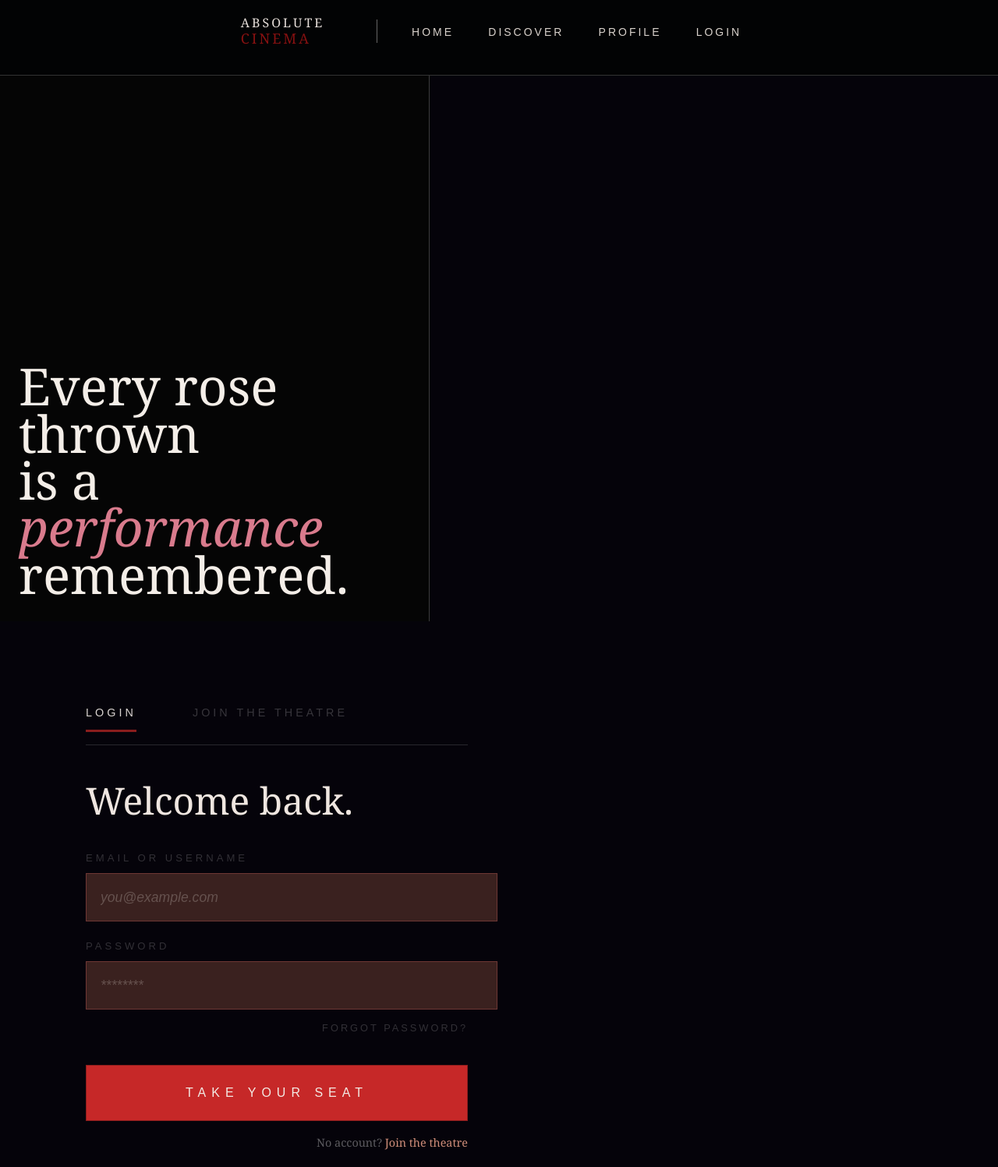
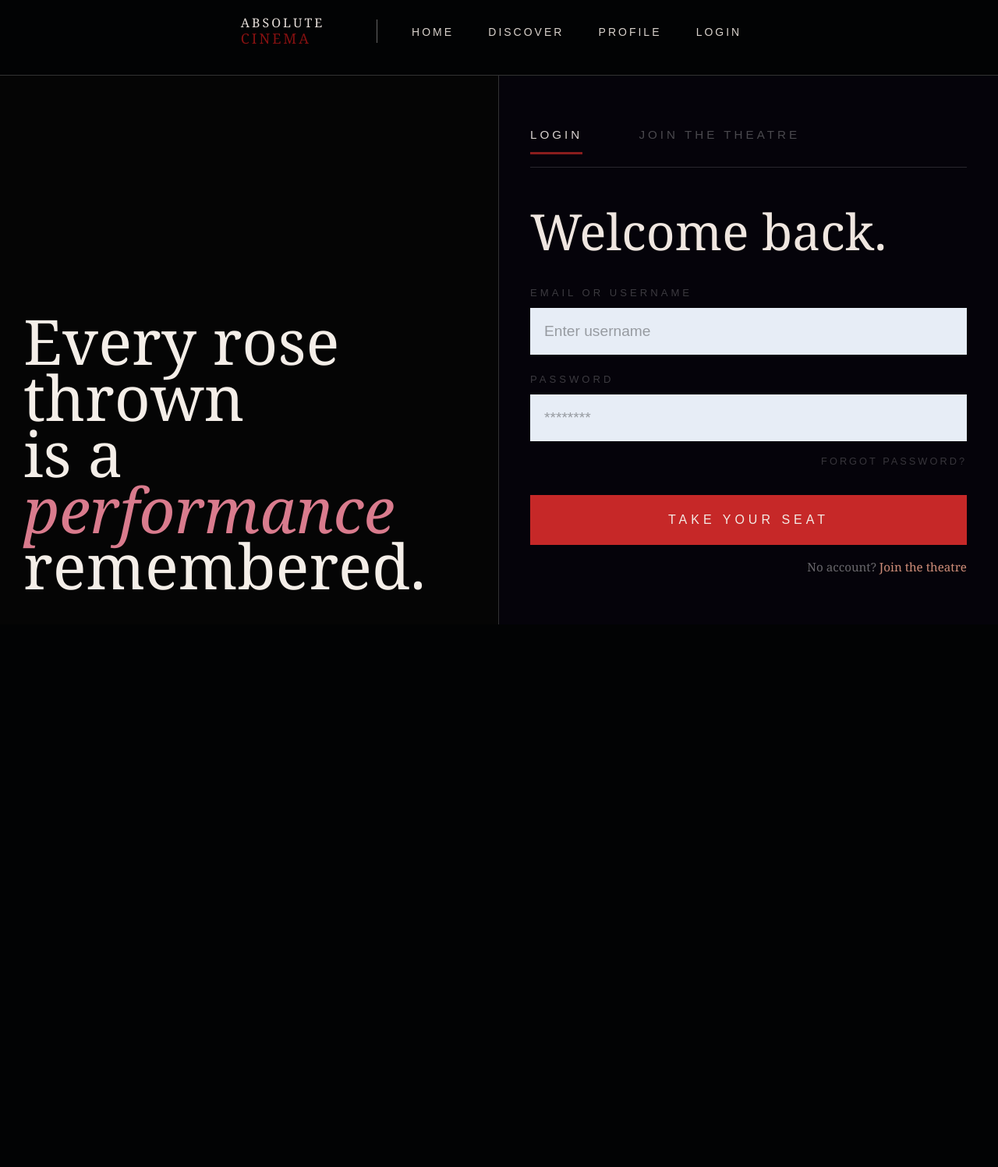
Before and after one commit to Erinmcelvanna/AbsoluteCinemaProject, a Django app: page /login/ in a window 1280 px wide. Shown: the whole page at 78% size. After the commit the page ends 801 px from the top, so only its background shows below. Run offline with Django 5.2, Linux system fonts and the light colour scheme.

Commit message:
fix login and register page

```diff
--- a/rango/Templates/rango/login.html
+++ b/rango/Templates/rango/login.html
@@ -22,7 +22,7 @@ Login
 
             <div class="login-tabs">
                 <a href="{% url 'rango:login' %}" class="active">LOGIN</a>
-                <a href="{% url 'rango:register' %}">JOIN THE THEATRE</a>
+                <a href="{% url 'rango:register' %}?next={{ next }}">JOIN THE THEATRE</a>
             </div>
 
             <div class="login-form-wrap">
@@ -34,12 +34,13 @@ Login
 
                 <form method="post" class="login-form">
                     {% csrf_token %}
+                    <input type="hidden" name="next" value="{{ next }}">
 
                     <label for="id_username">EMAIL OR USERNAME</label>
-                    <input type="text" name="username" id="id_username" placeholder="you@example.com">
+                    <input type="text" name="username" id="id_username" placeholder="Enter username" required>
 
                     <label for="id_password">PASSWORD</label>
-                    <input type="password" name="password" id="id_password" placeholder="********">
+                    <input type="password" name="password" id="id_password" placeholder="********" required>
 
                     <p class="forgot-link">FORGOT PASSWORD?</p>
 
@@ -47,7 +48,7 @@ Login
                 </form>
 
                 <p class="join-link">
-                    No account? <a href="{% url 'rango:register' %}">Join the theatre</a>
+                    No account? <a href="{% url 'rango:register' %}?next={{ next }}">Join the theatre</a>
                 </p>
             </div>
 
--- a/rango/static/css/style.css
+++ b/rango/static/css/style.css
@@ -176,44 +176,48 @@ a {
     background-color: #07050c;
 }
 /* Login/register */
+/* Login/register */
 .login-page {
-    min-height: 700px;
-    background: #05030a;
-    font-size: 0;
+    display: flex;
+    min-height: calc(100vh - 96px);
+    background: linear-gradient(to right, #000000 0%, #000000 46%, #05030a 46%, #05030a 100%);
+}
+
+.login-left,
+.login-right {
+    width: 50%;
+    min-height: calc(100vh - 96px);
 }
 
 .login-left {
-    width: 43%;
-    min-height: 700px;
-    display: inline-block;
-    vertical-align: top;
     position: relative;
-    border-right: 1px solid rgba(255,255,255,0.22);
+    border-right: 1px solid rgba(255,255,255,0.18);
     background: #050505;
+    display: flex;
+    align-items: flex-end;
+    padding: 40px 30px;
+    box-sizing: border-box;
 }
 
 .login-right {
-    width: 57%;
-    min-height: 700px;
-    display: inline-block;
-    vertical-align: top;
     background: #05030a;
+    display: flex;
+    align-items: center;
+    justify-content: center;
+    padding: 40px;
+    box-sizing: border-box;
 }
 
 .login-panel {
-    width: 560px;
-    margin-left: 110px;
-    padding-top: 105px;
-    font-size: 16px;
+    width: 100%;
+    max-width: 560px;
 }
 
 .login-quote {
-    position: absolute;
-    left: 24px;
-    bottom: 30px;
-    font-size: 4.1rem;
-    line-height: 0.92;
+    font-size: 5rem;
+    line-height: 0.9;
     color: #f4eee8;
+    max-width: 420px;
 }
 
 .login-quote span {
@@ -222,7 +226,7 @@ a {
 }
 
 .login-tabs {
-    width: 490px;
+    width: 100%;
     border-bottom: 1px solid rgba(255,255,255,0.14);
     padding-bottom: 16px;
     margin-bottom: 38px;
@@ -231,9 +235,9 @@ a {
 .login-tabs a {
     display: inline-block;
     font-family: Arial, sans-serif;
-    font-size: 0.9rem;
+    font-size: 0.95rem;
     letter-spacing: 4px;
-    color: rgba(255,255,255,0.2);
+    color: rgba(255,255,255,0.28);
     margin-right: 68px;
     padding-bottom: 14px;
 }
@@ -244,14 +248,21 @@ a {
 }
 
 .login-form-wrap {
-    width: 490px;
+    width: 100%;
 }
 
 .login-form-wrap h2 {
-    font-size: 3rem;
+    font-size: 4rem;
     color: #efe6e0;
     font-weight: normal;
-    margin-bottom: 34px;
+    margin-bottom: 28px;
+}
+
+.form-error {
+    color: #ff8f8f;
+    font-family: Arial, sans-serif;
+    font-size: 14px;
+    margin-bottom: 18px;
 }
 
 .login-form label {
@@ -259,7 +270,7 @@ a {
     font-family: Arial, sans-serif;
     letter-spacing: 4px;
     font-size: 0.82rem;
-    color: rgba(255,255,255,0.18);
+    color: rgba(255,255,255,0.22);
     margin-bottom: 12px;
 }
 
@@ -268,17 +279,18 @@ a {
 .login-form input[type="password"] {
     width: 100%;
     height: 60px;
-    background: #3a211f;
-    border: 1px solid #6e3734;
-    color: #d9d0ca;
-    font-size: 1.1rem;
+    background: #e7edf6;
+    border: none;
+    color: #111111;
+    font-size: 1.2rem;
     padding: 0 18px;
     margin-bottom: 24px;
+    box-sizing: border-box;
 }
 
 .login-form input::placeholder {
-    color: rgba(217,208,202,0.28);
-    font-style: italic;
+    color: rgba(0,0,0,0.35);
+    font-style: normal;
 }
 
 .forgot-link {
@@ -286,33 +298,71 @@ a {
     font-family: Arial, sans-serif;
     letter-spacing: 3px;
     font-size: 0.8rem;
-    color: rgba(255,255,255,0.18);
-    margin-top: -8px;
-    margin-bottom: 32px;
+    color: rgba(255,255,255,0.2);
+    margin-top: -6px;
+    margin-bottom: 28px;
 }
 
 .login-submit {
     width: 100%;
-    height: 72px;
+    height: 64px;
     background: #c62828;
-    border: 1px solid #8a1d1d;
+    border: none;
     color: #f3ebe5;
     font-family: Arial, sans-serif;
-    letter-spacing: 7px;
+    letter-spacing: 5px;
     font-size: 1rem;
     margin-top: 8px;
     margin-bottom: 18px;
+    cursor: pointer;
 }
 
 .join-link {
     text-align: right;
-    font-size: 0.9rem;
-    color: rgba(255,255,255,0.35);
+    font-size: 0.95rem;
+    color: rgba(255,255,255,0.4);
 }
 
 .join-link a {
     color: #cf8d79;
 }
+
+@media (max-width: 1000px) {
+    .login-page {
+        display: block;
+    }
+
+    .login-left,
+    .login-right {
+        width: 100%;
+        min-height: auto;
+    }
+
+    .login-left {
+        border-right: none;
+        border-bottom: 1px solid rgba(255,255,255,0.18);
+        justify-content: flex-start;
+        align-items: flex-end;
+        min-height: 300px;
+    }
+
+    .login-right {
+        padding: 30px 20px 50px 20px;
+    }
+
+    .login-panel {
+        max-width: 100%;
+    }
+
+    .login-quote {
+        font-size: 3.8rem;
+    }
+
+    .login-form-wrap h2 {
+        font-size: 3rem;
+    }
+}
+
 /* Home/discover */
 .home-page-bg,
 .discover-page-bg {
--- a/rango/views.py
+++ b/rango/views.py
@@ -4,46 +4,44 @@ from django.contrib.auth.models import User
 from django.contrib.auth.decorators import login_required
 from django.http import JsonResponse
 import requests
-from .models import Movie, Rating, Review
 
-TMDB_API_KEY ="f0efa2032b75218ca0109f65455e33b3"
+from .models import Movie, Rating, Review, Favourite, UserProfile
+
+TMDB_API_KEY = "f0efa2032b75218ca0109f65455e33b3"
+
+
 def index(request):
     url = "https://api.themoviedb.org/3/trending/all/week"
     params = {
-        "api_key": "f0efa2032b75218ca0109f65455e33b3"
+        "api_key": TMDB_API_KEY
     }
 
     response = requests.get(url, params=params)
     data = response.json()
-    print("STATUS CODE:", response.status_code, flush=True)
-    print("NUMBER OF RESULTS:", len(data.get("results", [])), flush=True)
     trending_titles = data.get("results", [])[:10]
 
     context = {
         "trending_titles": trending_titles
     }
 
-    return render(request, 'rango/index.html',context)
+    return render(request, 'rango/index.html', context)
+
 
 def home(request):
-    api_key = "f0efa2032b75218ca0109f65455e33b3"
-
-    # Trending
     trending = requests.get(
         "https://api.themoviedb.org/3/trending/all/week",
-        params={"api_key": api_key}
+        params={"api_key": TMDB_API_KEY}
     ).json().get("results", [])
     trending = [item for item in trending if item.get("media_type") in ["movie", "tv"]]
-    # Popular Movies
+
     movies = requests.get(
         "https://api.themoviedb.org/3/movie/popular",
-        params={"api_key": api_key}
+        params={"api_key": TMDB_API_KEY}
     ).json().get("results", [])
 
-    # Popular TV
     tv = requests.get(
         "https://api.themoviedb.org/3/tv/popular",
-        params={"api_key": api_key}
+        params={"api_key": TMDB_API_KEY}
     ).json().get("results", [])
 
     return render(request, "rango/home.html", {
@@ -52,8 +50,10 @@ def home(request):
         "tv": tv[:10],
     })
 
+
 def register_view(request):
     context = {}
+    next_url = request.POST.get('next') or request.GET.get('next') or '/profile/'
 
     if request.method == 'POST':
         email = request.POST.get('email')
@@ -75,26 +75,29 @@ def register_view(request):
             )
             UserProfile.objects.get_or_create(user=user)
             login(request, user)
-            return redirect('rango:profile')
+            return redirect(next_url)
 
+    context['next'] = next_url
     return render(request, 'rango/register.html', context)
 
 
 def login_view(request):
     context = {}
+    next_url = request.POST.get('next') or request.GET.get('next') or '/profile/'
 
     if request.method == 'POST':
         username = request.POST.get('username')
         password = request.POST.get('password')
 
-        user = authenticate(username=username, password=password)
+        user = authenticate(request, username=username, password=password)
 
         if user is not None:
             login(request, user)
-            return redirect('rango:profile')
+            return redirect(next_url)
         else:
             context['error'] = 'Invalid username or password.'
 
+    context['next'] = next_url
     return render(request, 'rango/login.html', context)
 
 
@@ -110,13 +113,13 @@ def discover(request):
     if query:
         url = "https://api.themoviedb.org/3/search/multi"
         params = {
-            "api_key": "f0efa2032b75218ca0109f65455e33b3",
+            "api_key": TMDB_API_KEY,
             "query": query
         }
     else:
         url = "https://api.themoviedb.org/3/trending/all/week"
         params = {
-            "api_key": "f0efa2032b75218ca0109f65455e33b3"
+            "api_key": TMDB_API_KEY
         }
 
     response = requests.get(url, params=params)
@@ -131,6 +134,8 @@ def discover(request):
     return render(request, "rango/discover.html", {
         "movies": movies
     })
+
+
 @login_required
 def profile(request):
     favourite_movies = Movie.objects.filter(
@@ -141,12 +146,16 @@ def profile(request):
         watch_histories__user=request.user
     ).distinct()
 
+    review_count = Review.objects.filter(user=request.user).count()
+
     context = {
         'favourite_movies': favourite_movies,
         'recently_watched': recently_watched,
+        'review_count': review_count,
     }
 
     return render(request, 'rango/profile.html', context)
+
 
 @login_required
 def save_review_rating(request, media_type, tmdb_id):
@@ -172,16 +181,16 @@ def save_review_rating(request, media_type, tmdb_id):
 
     return redirect("rango:movie_detail", media_type=media_type, tmdb_id=tmdb_id)
 
-def movie_detail(request,media_type ,tmdb_id):
-    TMDB_API_KEY = "f0efa2032b75218ca0109f65455e33b3"
+
+def movie_detail(request, media_type, tmdb_id):
     if media_type == "tv":
-            url = f"https://api.themoviedb.org/3/tv/{tmdb_id}"
+        url = f"https://api.themoviedb.org/3/tv/{tmdb_id}"
     else:
-            url = f"https://api.themoviedb.org/3/movie/{tmdb_id}"
+        url = f"https://api.themoviedb.org/3/movie/{tmdb_id}"
 
     params = {
-            "api_key":"f0efa2032b75218ca0109f65455e33b3"
-        }
+        "api_key": TMDB_API_KEY
+    }
 
     response = requests.get(url, params=params)
     movie_data = response.json()
@@ -221,10 +230,11 @@ def movie_detail(request,media_type ,tmdb_id):
         "user_rating": user_rating,
     })
 
+
 @login_required
 def add_favourite(request, movie_id):
     if request.method == 'POST':
-        movie = get_object_or_404(movie, id=movie_id)
+        movie = get_object_or_404(Movie, id=movie_id)
 
         Favourite.objects.get_or_create(
             user=request.user,
```
Also changed, not shown: rango/Templates/rango/profile.html (+27 -13 lines), rango/urls.py (+10 -10 lines), db.sqlite3.
